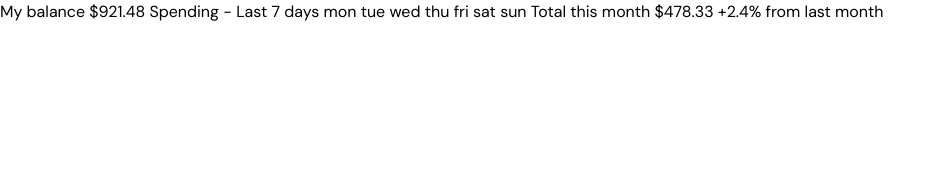
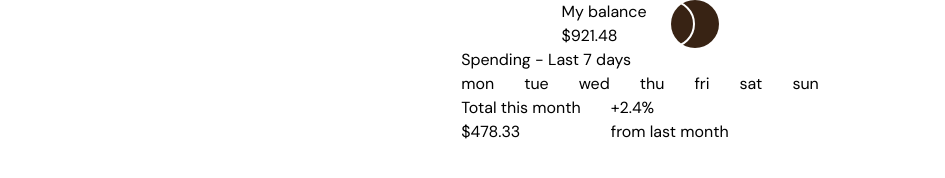
Before and after one commit to francobwogo/expenses_chart, a website built with Vite: page index.html in a window 1280 px wide. Shown: the whole page, without its empty margins (0-945 px from the left). Built offline with nearby package versions, Linux system fonts and the light colour scheme.

Commit message:
initial push

```diff
--- a/index.html
+++ b/index.html
@@ -11,24 +11,41 @@
     <link href="https://fonts.googleapis.com/css2?family=DM+Sans:opsz,wght@9..40,400;9..40,700&display=swap" rel="stylesheet">
   </head>
   <body>
-    My balance
-    $921.48
-
-    Spending - Last 7 days
-
-    mon
-    tue
-    wed
-    thu
-    fri
-    sat
-    sun
-
-    Total this month
-    $478.33
-
-    +2.4%
-    from last month
+    <main>
+      <div class="container">
+        <div class="bal">
+          <div class="my-bal">
+            <div>My balance</div>
+            <div>$921.48</div>
+          </div>
+          <div class="img">
+            <img src="./images/logo.svg" alt="logo">
+          </div>
+        </div>
+        <div class="spending">
+          <div>Spending - Last 7 days</div>
+          <div class="days">
+            <div>mon</div>
+            <div>tue</div>
+            <div>wed</div>
+            <div>thu</div>
+            <div>fri</div>
+            <div>sat</div>
+            <div>sun</div>
+          </div>
+          <div class="amt-spent">
+            <div>
+              <div>Total this month</div>
+              <div>$478.33</div>
+            </div>
+            <div>
+              <div>+2.4%</div>
+              <div>from last month</div>
+            </div>
+          </div>
+        </div>
+      </div>
+    </main>
     <script type="module" src="/main.js"></script>
   </body>
 </html>
--- a/style.css
+++ b/style.css
@@ -86,3 +86,32 @@ svg {
     scroll-behavior: auto !important;
   }
 }
+
+.container {
+  display: flex;
+  flex-direction: column;
+  align-items: center;
+  justify-content: center;
+}
+
+.bal {
+  display: flex;
+  flex-direction: row;
+}
+
+.spending {
+  display: flex;
+  flex-direction: column;
+}
+
+.days {
+  display: flex;
+  flex-direction: row;
+  gap: 30px;
+}
+
+.amt-spent {
+  display: flex;
+  flex-direction: row;
+  gap: 30px;
+}
```
